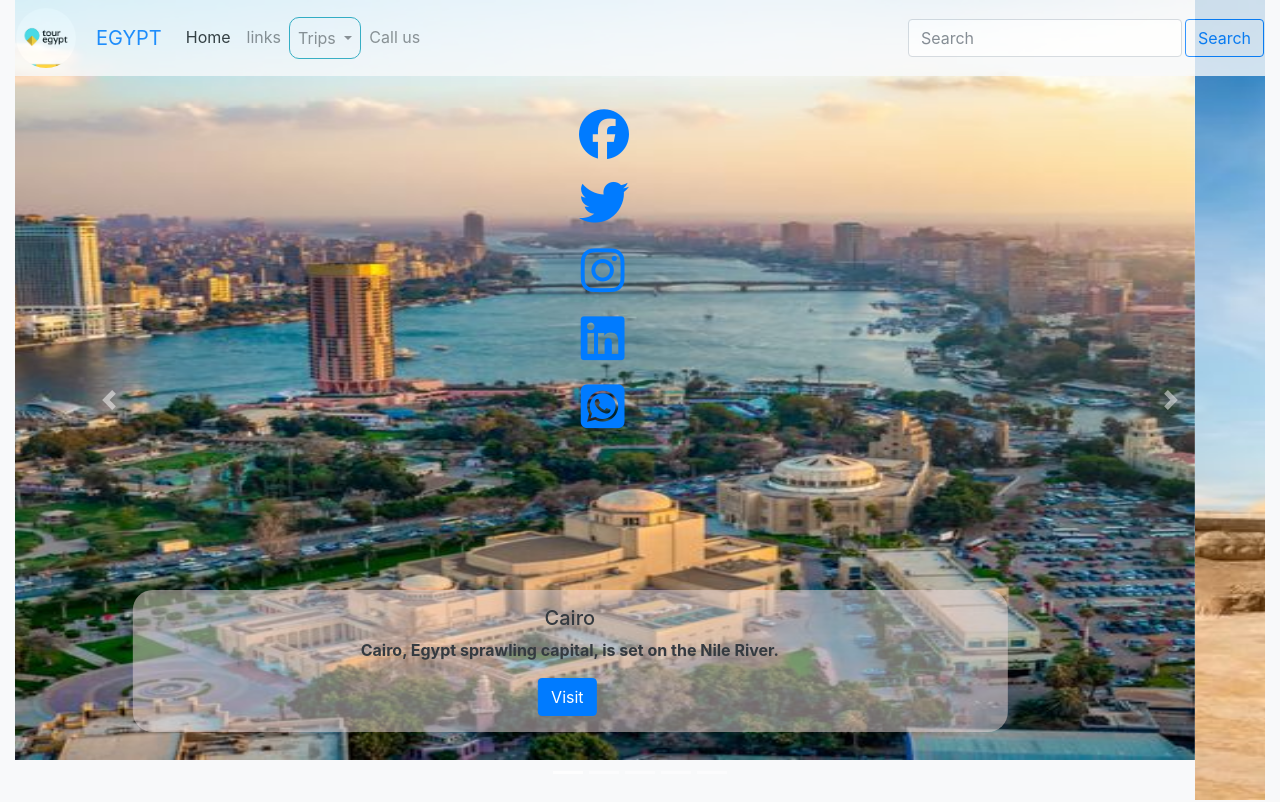
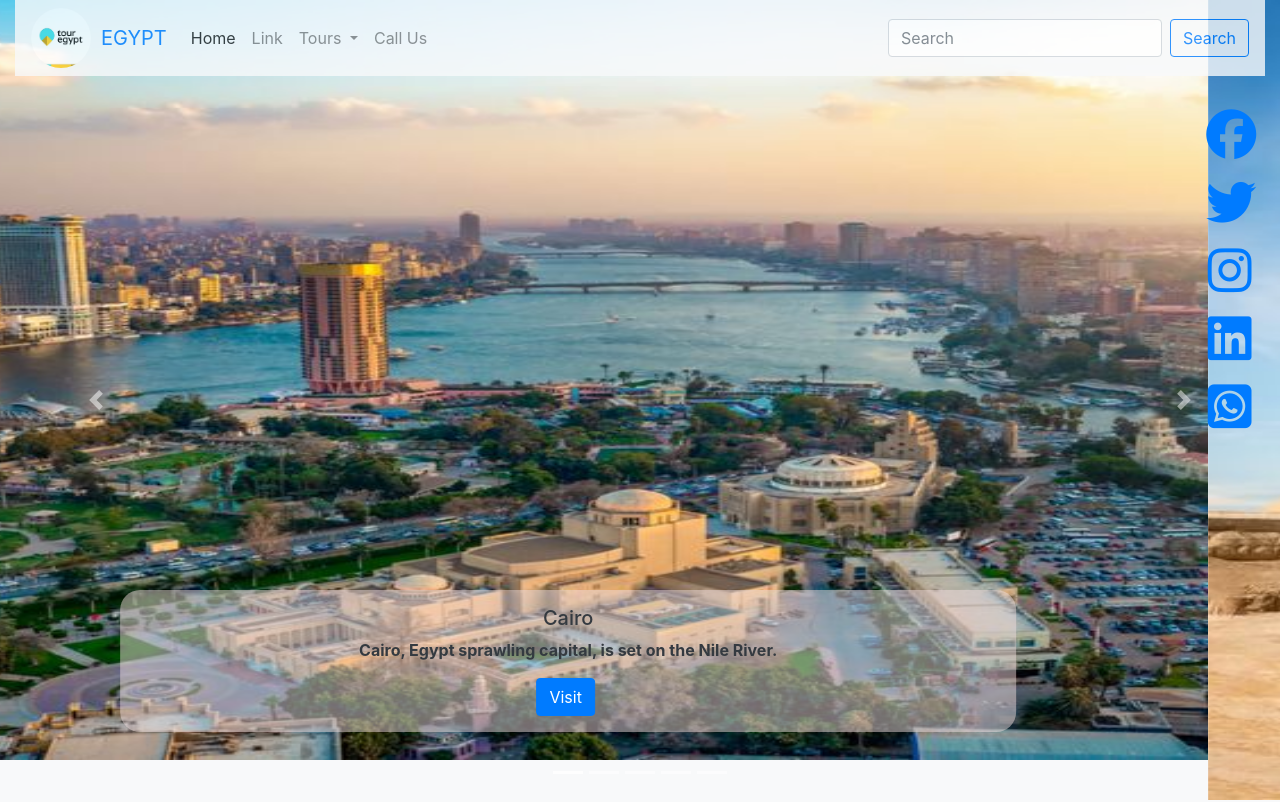
Before and after one commit to Yasser-Mohamed07/Project-tourist-Web-egy, a plain HTML site: page index.html in a window 1280 px wide. Shown: the top 802 px of the page. Drawn offline with nearby package versions, Linux system fonts and the light colour scheme.

Commit message:
Add files via upload

```diff
--- a/css/style.css
+++ b/css/style.css
@@ -2,13 +2,16 @@ body{
     position: relative;
 
 }
+/* .navp{
+    padding-left: 0px;
+} */
 
 .ico{
     width: 75px;
     height: 400px;
     position: absolute;
     z-index: 105;
-  right: 50%;
+    right: 1%;
     position: fixed;
     margin-top: 100px;
     text-align: center;
--- a/index.html
+++ b/index.html
@@ -13,14 +13,15 @@
     }
    </style>
 </head>
-<body class="bg-light col-lg-12 col-sm-12">
+<body class="bg-light ">
 
 
   <!-- navabar -->
-<div class="container bg-dark">
-    <nav class="navbar navbar-expand-lg navbar-light bg-light fixed-top col-sm-12 col-lg-12" style="opacity: 0.8;">
-      <div class="ph"><img src="images/logo.jpg" alt="lo" style="height: 60px; width: 60px ; border-radius: 50%;"></div>
-        <a class="navbar-brand text-primary" href="#" style="margin-left:20px;">EGYPT</a>
+<div class="container-fluid navp " style="position: absolute; top: 0; z-index: 2; position: fixed; opacity: 0.8;">
+
+  <nav class="navbar navbar-expand-lg navbar-light bg-light">
+    <div class="ph"><img src="images/logo.jpg" alt="lo" style="height: 60px; width: 60px ; border-radius: 50%; margin-right: 10px;"></div>
+   <a class="navbar-brand text-primary" href="#">EGYPT</a>
     <button class="navbar-toggler" type="button" data-toggle="collapse" data-target="#navbarSupportedContent" aria-controls="navbarSupportedContent" aria-expanded="false" aria-label="Toggle navigation">
       <span class="navbar-toggler-icon"></span>
     </button>
@@ -31,12 +32,11 @@
           <a class="nav-link" href="#">Home <span class="sr-only">(current)</span></a>
         </li>
         <li class="nav-item">
-              <a class="nav-link" href="#">links</a>
+          <a class="nav-link" href="#">Link</a>
         </li>
-
         <li class="nav-item dropdown">
-              <a class="nav-link dropdown-toggle border border-info" href="#" role="button" data-toggle="dropdown" aria-expanded="false" style="border-radius: 10px;">
-                Trips
+          <a class="nav-link dropdown-toggle" href="#" role="button" data-toggle="dropdown" aria-expanded="false">
+            Tours
           </a>
           <div class="dropdown-menu" style="background-color: rgb(227, 229, 255);">
             <a class="dropdown-item" href="#">Cairo</a>
@@ -48,17 +48,14 @@
             <div class="dropdown-divider"></div>
             <a class="dropdown-item" href="#"> more</a>
           </div>
+        </li>
         <li class="nav-item">
-                <a class="nav-link" href="#">Call us</a>
+          <a class="nav-link ">Call Us</a>
         </li>
-
       </ul>
       <form class="form-inline my-2 my-lg-0">
         <input class="form-control mr-sm-2" type="search" placeholder="Search" aria-label="Search">
-            <button class="btn btn-outline-primary my-2 my-sm-0" type="submit" style="margin-left: -5px ;">Search</button>
-            <!-- <button class="btn btn-outline-primary my-2 my-sm-0" type="submit" style="margin-left: 5px;">log in</button> -->
-
-            <!-- Button trigger modal -->
+        <button class="btn btn-outline-primary my-2 my-sm-0" type="submit">Search</button>
       </form>
     </div>
   </nav>
```
Lines whose indentation alone changed are shown as unchanged.
